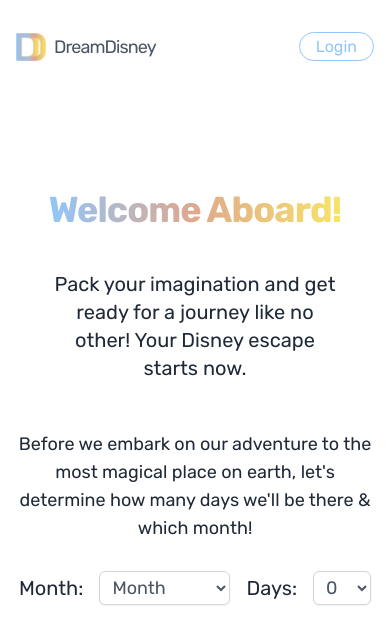
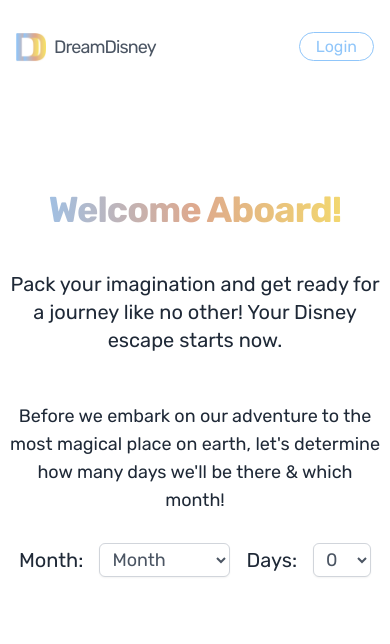
Before and after one commit to BrandonGormley/dreamdisneyai, a Next.js app: page /magic in a window 390 px wide. Shown: the top 644 px of the page. Built offline with nearby package versions, Linux system fonts and the light colour scheme.

Commit message:
update styling on mobile

```diff
--- a/src/app/magic/page.tsx
+++ b/src/app/magic/page.tsx
@@ -2,21 +2,19 @@ import Planner from '../components/ui/planner/Planner';
 
 export default function page() {
     return (
-        <>
-            <section className='w-full p-8 py-24 max-w-[1280px] mx-auto flex flex-col justify-center items-center'>
-                <div className='flex flex-col lg:flex-row items-center justify-center gap-4 px-4 text-center lg:text-left text-gray-800'>
-                    <div className='grid gap-4 lg:px-8'>
+        <main className='w-full p-2 py-24 max-w-[1280px] mx-auto flex flex-col justify-center items-center'>
+            <div className='w-full flex flex-col lg:flex-row items-center justify-center gap-4 text-center text-gray-800 mx-auto'>
+                <div className='grid gap-4 lg:px-8 w-full mx-auto'>
                     <h2 className='animate-fadeIn text-4xl font-bold tracking-tight sm:text-5xl lg:text-6xl bg-gradient-to-r from-lightblue via-sand-dark to-yellow bg-clip-text text-transparent mb-4 text-center'>
                         Welcome Aboard!
                     </h2>
-                        <p className='max-w-xl text-xl my-2 animate-fadeIn text-gray-800 text-center'>
-                            Pack your imagination and get ready for a journey
-                            like no other! Your Disney escape starts now.
+                    <p className='max-w-xl text-xl my-2 animate-fadeIn text-gray-800 text-center mx-auto'>
+                        Pack your imagination and get ready for a journey like
+                        no other! Your Disney escape starts now.
                     </p>
                 </div>
             </div>
             <Planner />
-            </section>
-        </>
+        </main>
     );
 }
--- a/src/app/page.tsx
+++ b/src/app/page.tsx
@@ -5,7 +5,7 @@ import Footer from './components/Footer';
 export default function Home() {
     return (
         <>
-            <section className='w-full p-8 max-w-[1280px] mx-auto'>
+            <main className='w-full p-8 max-w-[1280px] mx-auto'>
                 <div className='flex flex-col lg:flex-row items-center justify-center lg:justify-between gap-4 px-4 text-center lg:text-left text-gray-800'>
                     <div className='grid gap-4 lg:px-8'>
                         <p className='bg-lightblue-light rounded-full max-w-[200px] text-center px-4 py-1 border mx-auto text-xs lg:mr-auto lg:ml-0 text-lightblue-dark border-lightblue'>
@@ -38,7 +38,7 @@ export default function Home() {
                         className='w-full md:w-1/2'
                     />
                 </div>
-            </section>
+            </main>
             <Footer />
         </>
     );
```
Lines whose indentation alone changed are shown as unchanged.
